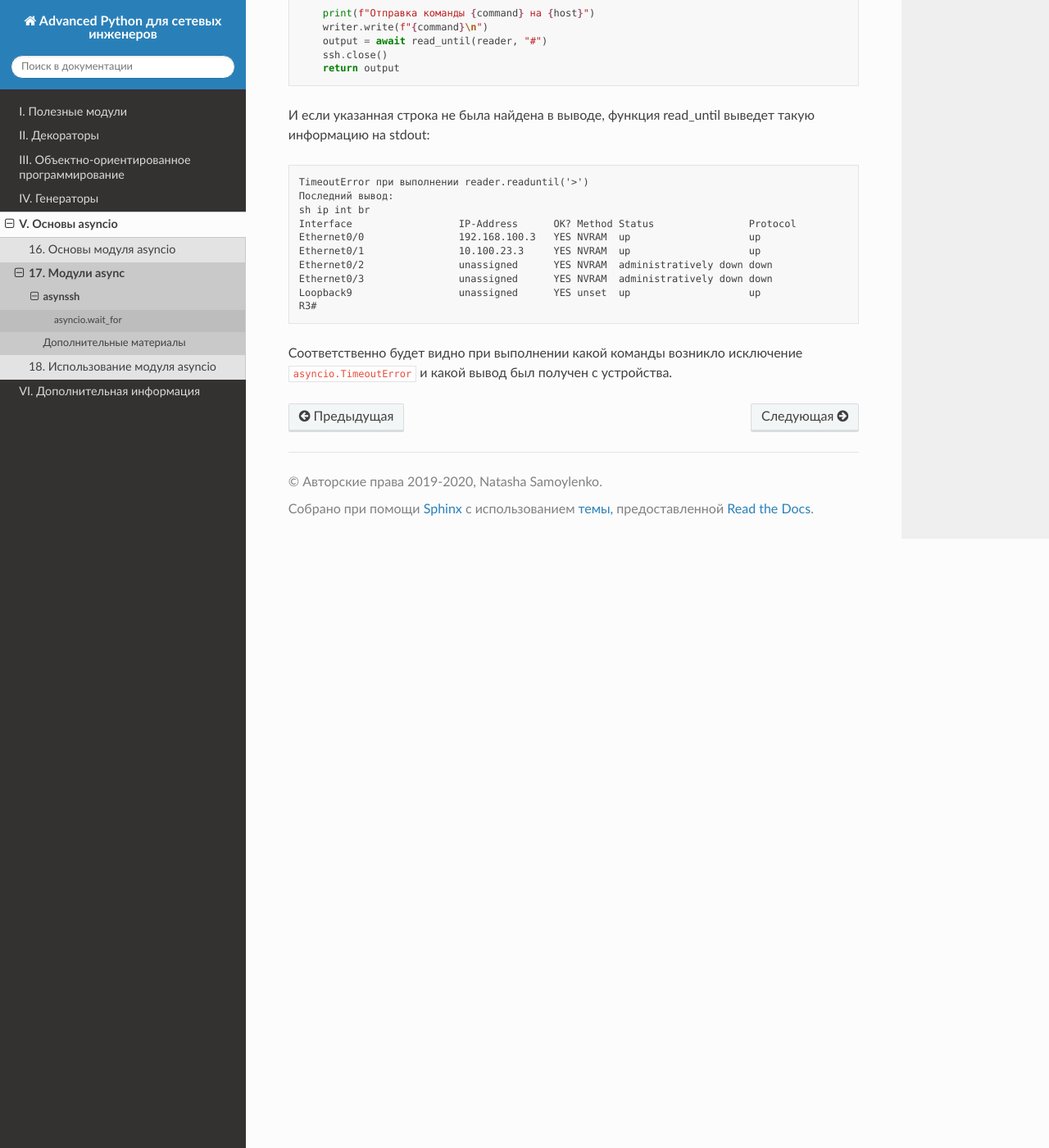
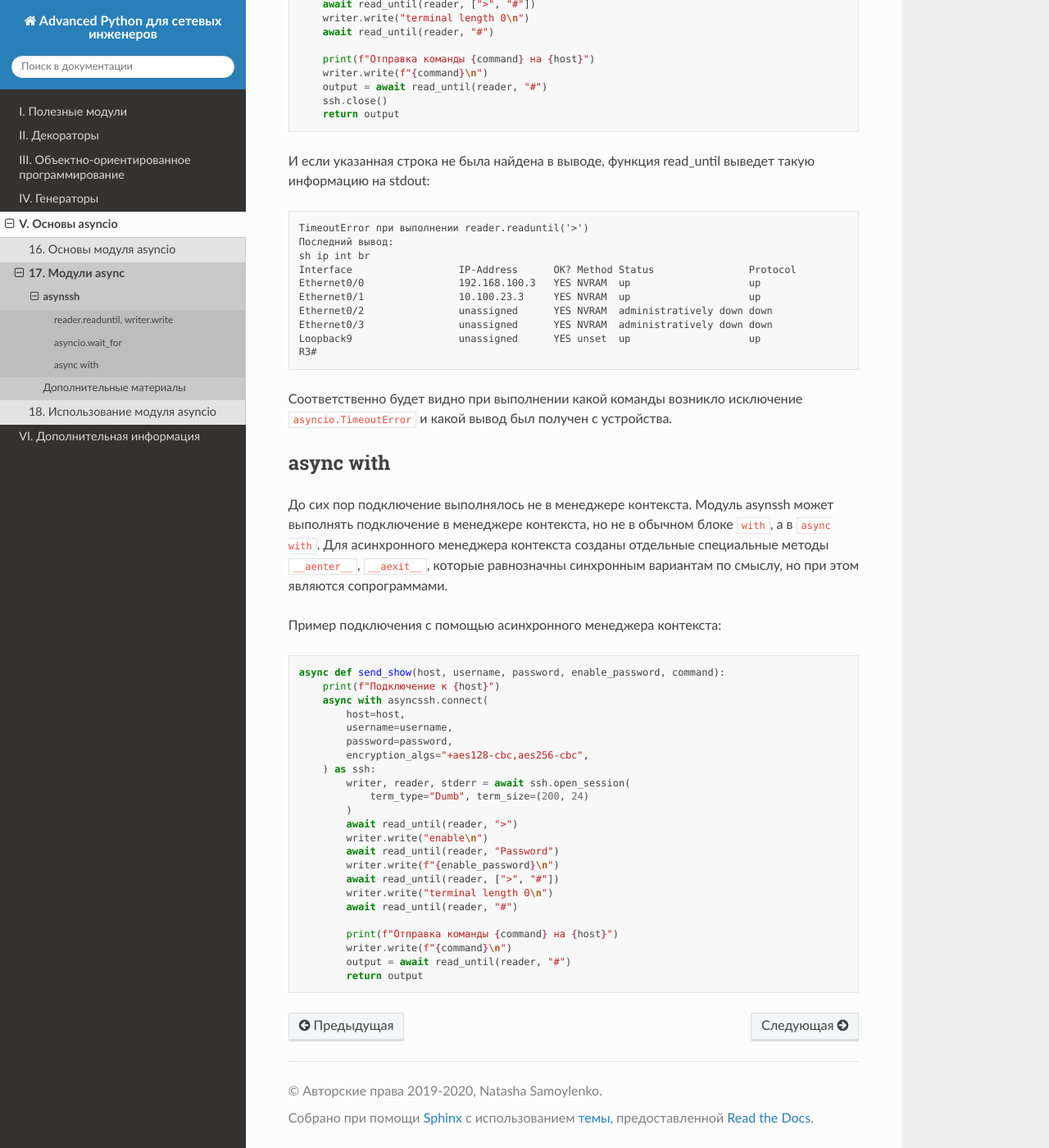
Before and after one commit to natenka/advpyneng-book, a Sphinx documentation site: the page built from docs/source/book/17_async_libraries/asyncssh.rst, in a window 1280 px wide and 1400 px high, scrolled down 4705 px. Shown: the whole window at 82% size. Built offline with Sphinx 7.4.7 and the Read the Docs theme 2.0.0, drawn with Linux system fonts in a browser that asks for light colours; pages that are not in the unit, such as notebooks, are missing from menus; some of the changed text lies outside the part shown.

Commit message:
update asyncssh

```diff
--- a/docs/source/book/17_async_libraries/asyncssh.rst
+++ b/docs/source/book/17_async_libraries/asyncssh.rst
@@ -38,6 +38,9 @@ Linux, например, тут может указываться, наприм
     In [3]: writer, reader, stderr = await ssh.open_session(
        ...:     term_type="Dumb", term_size=(200, 24)
        ...: )
+
+reader.readuntil, writer.write
+------------------------------
 
 Дальше вся работа будет через объекты reader
 (`класс SSHReader <https://asyncssh.readthedocs.io/en/stable/api.html#sshreader>`__)
@@ -277,3 +280,41 @@ asyncio.wait_for
 
 Соответственно будет видно при выполнении какой команды возникло исключение
 ``asyncio.TimeoutError`` и какой вывод был получен с устройства.
+
+
+async with
+----------
+
+До сих пор подключение выполнялось не в менеджере контекста. Модуль asynssh
+может выполнять подключение в менеджере контекста, но не в обычном блоке
+``with``, а в ``async with``. Для асинхронного менеджера контекста созданы
+отдельные специальные методы ``__aenter__``, ``__aexit__``, которые равнозначны
+синхронным вариантам по смыслу, но при этом являются сопрограммами.
+
+Пример подключения с помощью асинхронного менеджера контекста:
+
+.. code:: python
+
+    async def send_show(host, username, password, enable_password, command):
+        print(f"Подключение к {host}")
+        async with asyncssh.connect(
+            host=host,
+            username=username,
+            password=password,
+            encryption_algs="+aes128-cbc,aes256-cbc",
+        ) as ssh:
+            writer, reader, stderr = await ssh.open_session(
+                term_type="Dumb", term_size=(200, 24)
+            )
+            await read_until(reader, ">")
+            writer.write("enable\n")
+            await read_until(reader, "Password")
+            writer.write(f"{enable_password}\n")
+            await read_until(reader, [">", "#"])
+            writer.write("terminal length 0\n")
+            await read_until(reader, "#")
+
+            print(f"Отправка команды {command} на {host}")
+            writer.write(f"{command}\n")
+            output = await read_until(reader, "#")
+            return output
```
